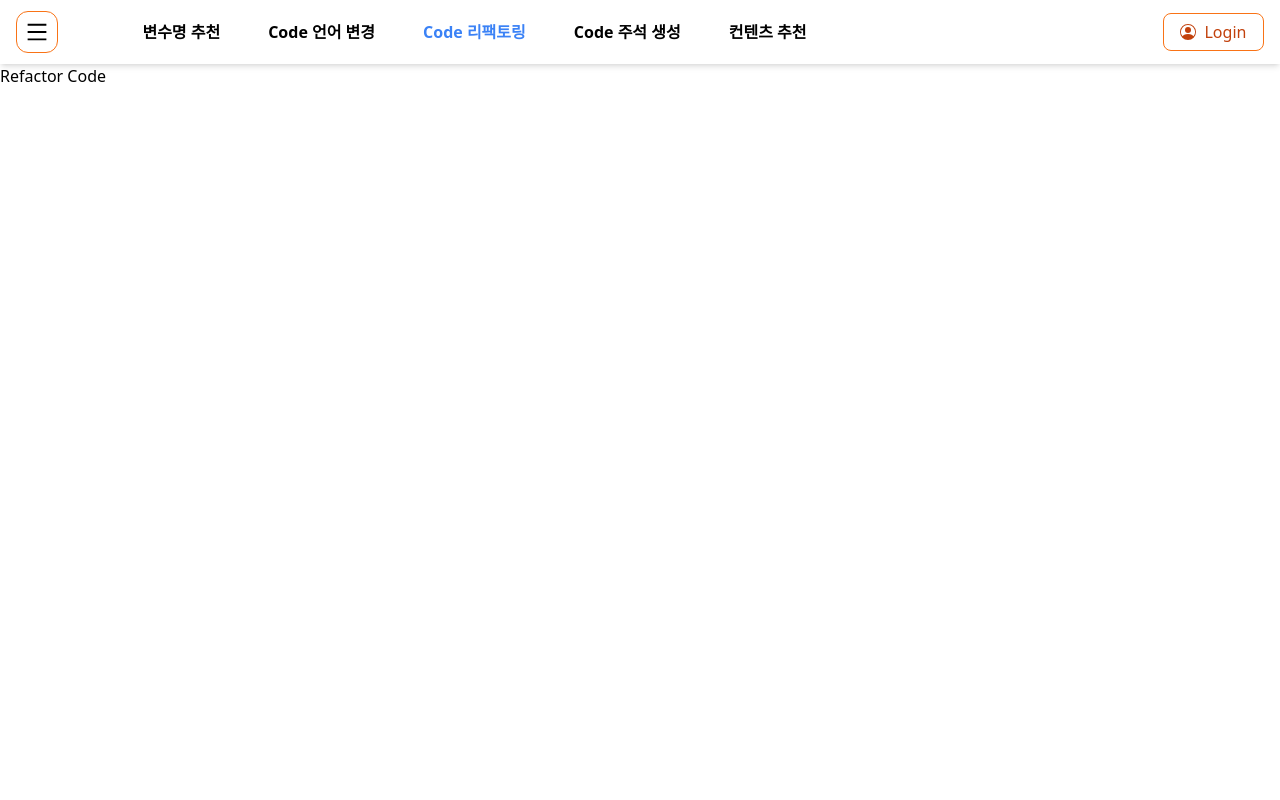
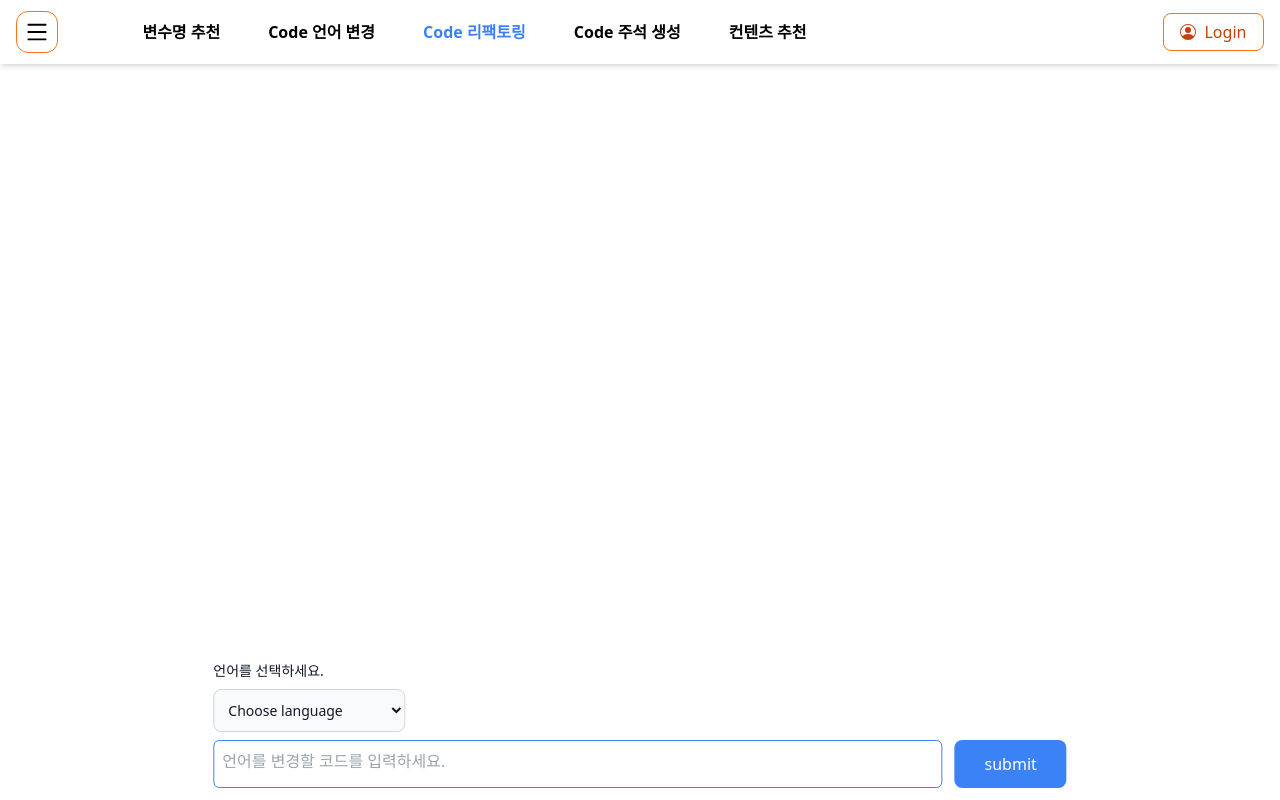
Before and after one commit to Team-Dasom/co-re-websites, a React (Create React App) app: page /refactor in a window 1280 px wide. Built offline with nearby package versions, Linux system fonts and the light colour scheme.

Commit message:
:sparkles: [FEAT] 코드 리팩토링 기능 구현
- RTK 이용하여 대화내용 상태 관리\n- API 연동\n- 화면 레이아웃 구성

```diff
--- a/src/pages/RefactorCodePage.js
+++ b/src/pages/RefactorCodePage.js
@@ -1,7 +1,87 @@
-import React from 'react';
+import React, { useEffect } from 'react';
+import Dropdown from 'components/Dropdown';
+import { useForm } from 'react-hook-form';
+import { useDispatch, useSelector } from 'react-redux';
+import Conversation from 'components/conversation/Conversation';
+import ScrollToBottom from 'react-scroll-to-bottom';
+import axios from 'axios';
+import { addAnswer, addQuestion } from 'store/refactorCode/refactorCodeSlice';
 
 export default function RefactorCode() {
+  const languageList = ['Python3', 'C', 'Java', 'Ruby', 'Kotlin', 'Swift', 'C#', 'JavaScript', 'TypeScript', 'Go', 'D', 'Rust', 'C++'];
+  const { register, handleSubmit, reset, getValues } = useForm();
+  const conversation = useSelector((state) => state.refactorCode.conversation);
+  const dispatch = useDispatch();
+
+  const textAreaAutosize = (e) => {
+    const element = e.target;
+    element.style.height = 'auto';
+    const maxHeight = 280;
+
+    if (element.scrollHeight <= maxHeight) {
+      element.style.height = `${element.scrollHeight}px`;
+    } else {
+      element.style.height = `${maxHeight}px`;
+    }
+  };
+
+  const handleKeyPress = async (e) => {
+    if (e.key === 'Enter' && e.nativeEvent.isComposing === false) {
+      if (!e.shiftKey) {
+        e.preventDefault();
+        const values = getValues();
+        dispatch(addQuestion(values.content));
+        reset();
+        const res = await axios.post(`${process.env.REACT_APP_BASE_URL}/api/v1/gpt/refactorCode`, {
+          function: 'REFACTOR_CODE',
+          ...values,
+        });
+
+        dispatch(addAnswer(res.data.data.content));
+
+        e.target.style.height = 'auto';
+      }
+    }
+  };
+
+  const onSubmit = async (data) => {
+    dispatch(addQuestion(data.content));
+    reset();
+    const res = await axios.post(`${process.env.REACT_APP_BASE_URL}/api/v1/gpt/refactorCode`, {
+      function: 'REFACTOR_CODE',
+      ...data,
+    });
+
+    dispatch(addAnswer(res.data.data.content));
+  };
+
+  useEffect(() => {}, [conversation]);
+
   return (
-    <div>Refactor Code</div>
-  )
+    <ScrollToBottom className='w-full min-h-[calc(100vh-4rem)] align-center overflow-scroll'>
+      {conversation.map((item) => {
+        return <Conversation key={item.id} data={item} isAnswer={item.isAnswer} />;
+      })}
+      <div className='bottom-[-1.25rem] fixed w-[100vw] h-[23vh] bg-white blur-xl'></div>
+      <div className='fixed bottom-0 w-2/3 -translate-x-1/2 bg-white left-1/2'>
+        <div className='flex flex-col justify-center'>
+          <form className='w-full' onSubmit={handleSubmit(onSubmit)}>
+            <Dropdown list={languageList} title={'language'} register={register} />
+            <textarea
+              rows={1}
+              className='align-bottom resize-none focus:outline-none mt-2 border-[#3B82F6] border-solid border-[1px] p-2 w-[calc(100%-7.75rem)] h-12 rounded-md'
+              placeholder='언어를 변경할 코드를 입력하세요.'
+              onKeyDown={handleKeyPress}
+              {...register('content', {
+                onChange: textAreaAutosize,
+              })}
+            />
+            <input className='bg-[#3B82F6] hover:bg-[#9bbffa] text-white w-28 h-12 rounded-lg cursor-pointer ml-3' type='submit' value='submit' />
+          </form>
+          <div className='w-full h-3 bg-white '></div>
+        </div>
+      </div>
+      <div className='flex-shrink-0 h-36 md:h-48'></div>
+    </ScrollToBottom>
+  );
 }
--- /dev/null
+++ b/src/store/refactorCode/refactorCodeSlice.js
@@ -0,0 +1,22 @@
+import { createSlice } from '@reduxjs/toolkit';
+
+const initialState = {
+  conversation: []
+};
+
+const refactorCodeSlice = createSlice({
+  name: 'refactorCodeReducer',
+  initialState,
+  reducers: {
+    addQuestion: ({ conversation }, action) => {
+      conversation.push({ text: action.payload, id: Date.now(), isAnswer: false });
+    },
+    addAnswer: ({ conversation }, action) => {
+      conversation.push({text: action.payload, id: Date.now(), isAnswer: true});
+    }
+  },
+});
+
+export const { addQuestion, addAnswer } = refactorCodeSlice.actions;
+
+export default refactorCodeSlice.reducer;
--- a/src/store/store.js
+++ b/src/store/store.js
@@ -5,6 +5,7 @@ import statusReducer from './KakaoLogin/statusSlice';
 import changeLanguageSlice from 'store/changeLanguage/changeLanguageSlice';
 import variebleNameSlice from 'store/variebleName/variebleNameSlice';
 import addCommentSlice from './addComment/addCommentSlice';
+import refactorCodeSlice from './refactorCode/refactorCodeSlice';
 
 const store =  configureStore({
   reducer: {
@@ -13,7 +14,8 @@ const store =  configureStore({
     status: statusReducer,
     changeLanguage: changeLanguageSlice,
     variebleName: variebleNameSlice,
-    addComment: addCommentSlice
+    addComment: addCommentSlice,
+    refactorCode: refactorCodeSlice
   },
 });
 
```
